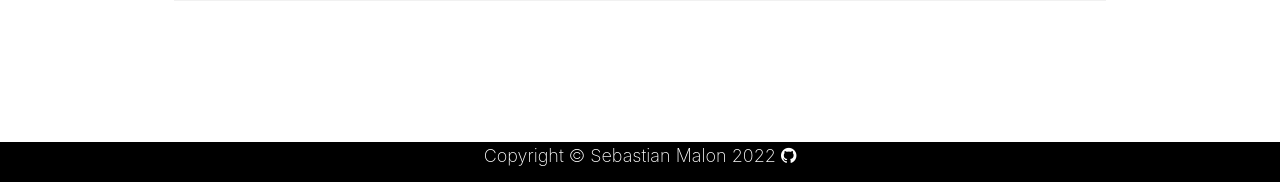
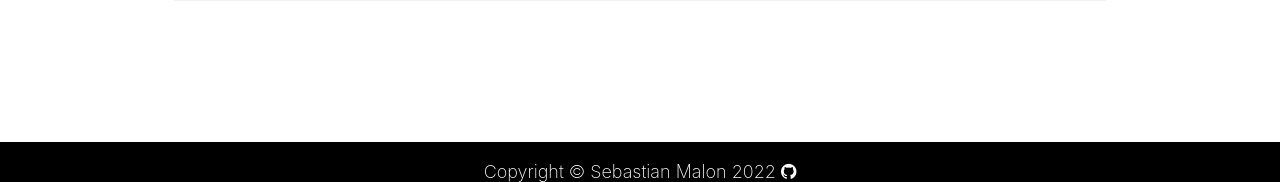
Before and after one commit to Sebastvin/quiz-website-app, a Flask app: page / in a window 1280 px wide. Shown: the part 618-800 px from the top of the page. Run offline with Flask 2, Linux system fonts and the light colour scheme; some libraries are stand-ins or nearby versions.

Commit message:
change footer

```diff
--- a/static/main.css
+++ b/static/main.css
@@ -85,7 +85,7 @@ li {
 
 footer {
     list-style-type: none;
-    position: absolute;
+    position: fixed;
     bottom: 0;
     width: 100%;
     height: 40px;
--- a/templates/main.html
+++ b/templates/main.html
@@ -9,12 +9,12 @@
     <link rel="stylesheet" type="text/css" href="{{ url_for('static', filename='main.css') }}">
     <link rel="canonical" href="https://getbootstrap.com/docs/4.0/examples/sticky-footer/">
     <link rel="stylesheet" href="https://www.w3schools.com/w3css/4/w3.css">
+    <link rel="stylesheet" href="https://www.w3schools.com/w3css/4/w3.css">
 
 </head>
 <body>
-
+<div>
 <div class="w3-content w3-padding-large w2-margin-top" id="portfolio">
-  <!-- Contact -->
     <div class="w3-light-grey w3-padding-large w3-padding-28 w3-margin-top" id="contact">
                 <h3 class="w3-center"><b>Quizzzing</b></h3>
                 <hr>
@@ -35,8 +35,9 @@
     </div>
 </div>
 
-<footer class="footer">
+<footer class="w3-center w3-black w3-padding-16">
         <a href="https://github.com/Sebastvin">Copyright &copy; Sebastian Malon 2022 <i class="fa fa-github"></i></a>
 </footer>
+    </div>
 </body>
 </html>
```
